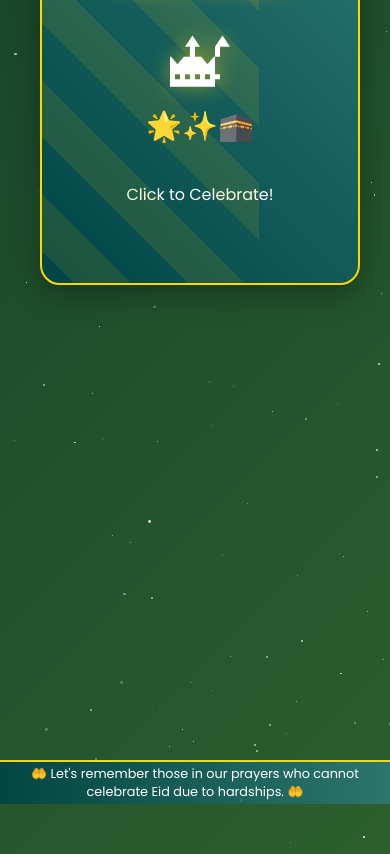
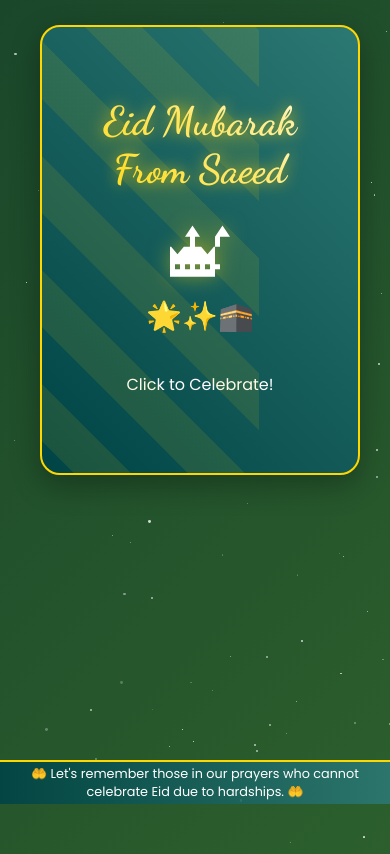
Before and after one commit to Saeed-Hussain/Eid-Mubarak, a plain HTML site: page index.html in a window 390 px wide. Drawn offline with Linux system fonts and the light colour scheme.

Commit message:
Update index.html

```diff
--- a/index.html
+++ b/index.html
@@ -254,7 +254,7 @@
             }
 
              .card-container {
-                margin-top: -170px;
+                margin-top: 20px;
             }
 
             .eid-card {
```
